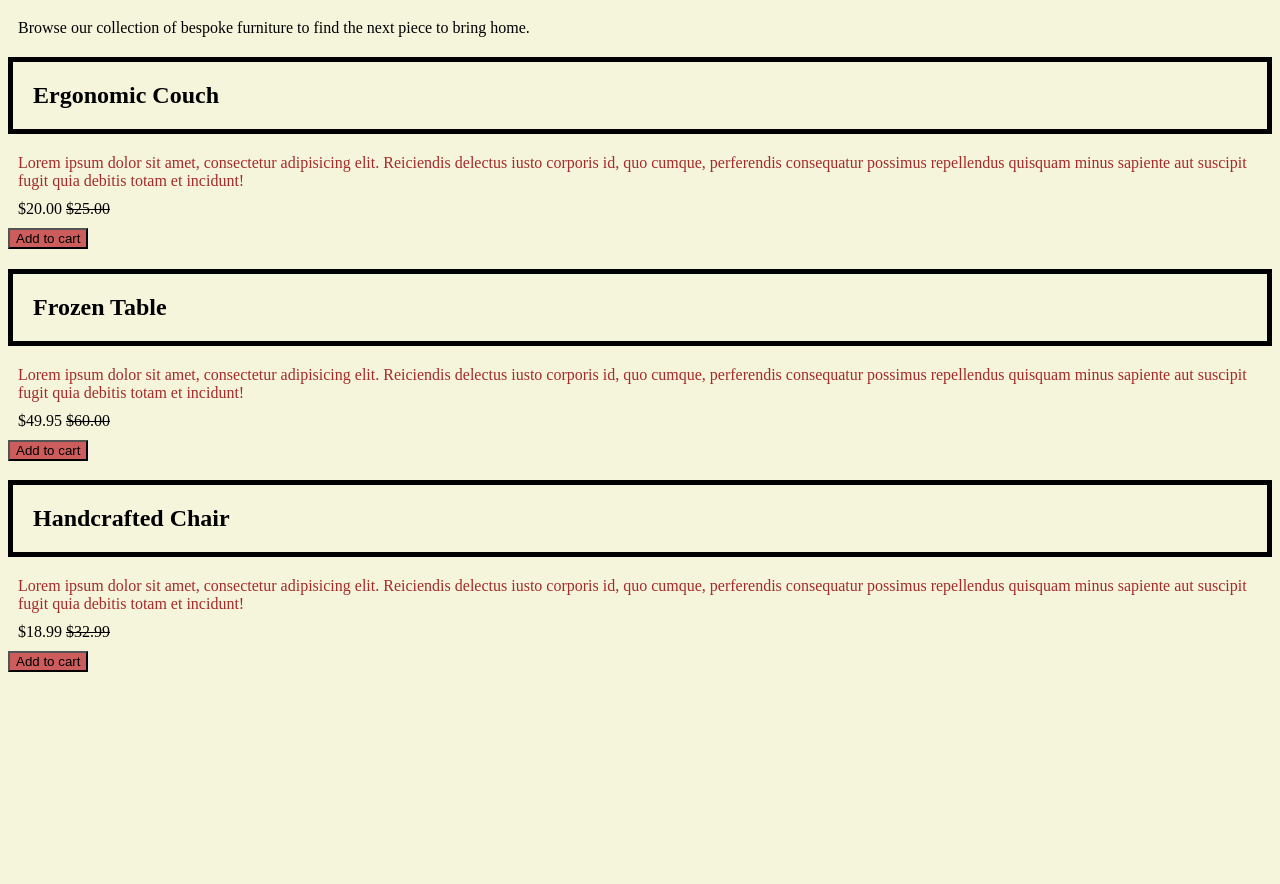
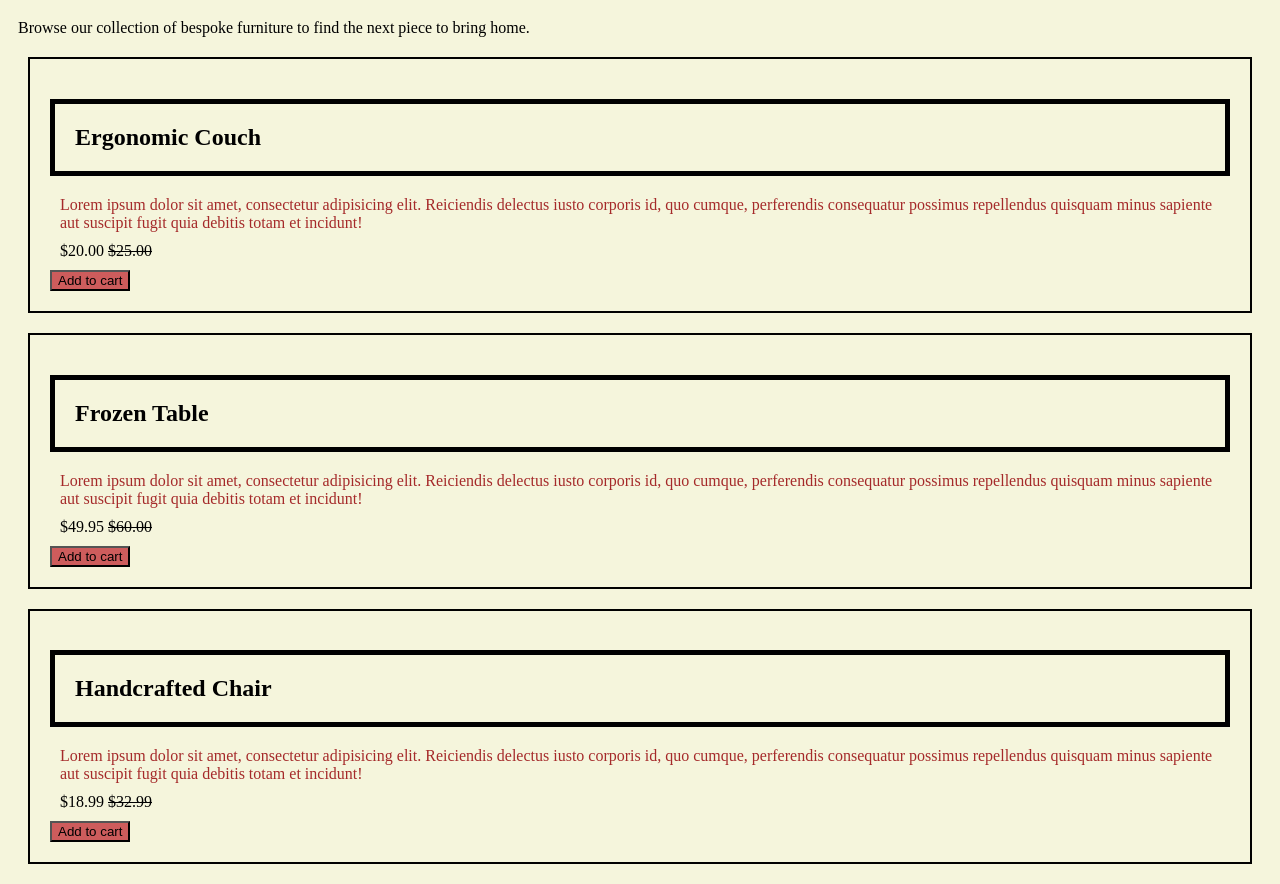
Before and after one commit to JamesThompson96/furniture-emporium, a plain HTML site: page index.html in a window 1280 px wide. Shown: the part 61-945 px from the top of the page. Before the commit the page ends 800 px from the top, so only its background shows below. Drawn offline with Linux system fonts and the light colour scheme.

Commit message:
index.css

```diff
--- a/index.css
+++ b/index.css
@@ -21,3 +21,8 @@ button:hover {
   background-color: lightcoral;
   cursor: pointer;
 }
+.product {
+  border: 2px solid black;
+  margin: 20px;
+  padding: 20px;
+}
--- a/index.html
+++ b/index.html
@@ -13,7 +13,7 @@
           bring home.
         </p>
       </header>
-      <article>
+      <article class="product">
         <h2>Ergonomic Couch</h2>
         <p class="information">
           Lorem ipsum dolor sit amet, consectetur adipisicing elit. Reiciendis
@@ -24,7 +24,7 @@
         <p>$20.00 <s>$25.00</s></p>
         <button>Add to cart</button>
       </article>
-      <article>
+      <article class="product">
         <h2>Frozen Table</h2>
         <p class="information">
           Lorem ipsum dolor sit amet, consectetur adipisicing elit. Reiciendis
@@ -35,7 +35,7 @@
         <p>$49.95 <s>$60.00</s></p>
         <button>Add to cart</button>
       </article>
-      <article>
+      <article class="product">
         <h2>Handcrafted Chair</h2>
         <p class="information">
           Lorem ipsum dolor sit amet, consectetur adipisicing elit. Reiciendis
```
